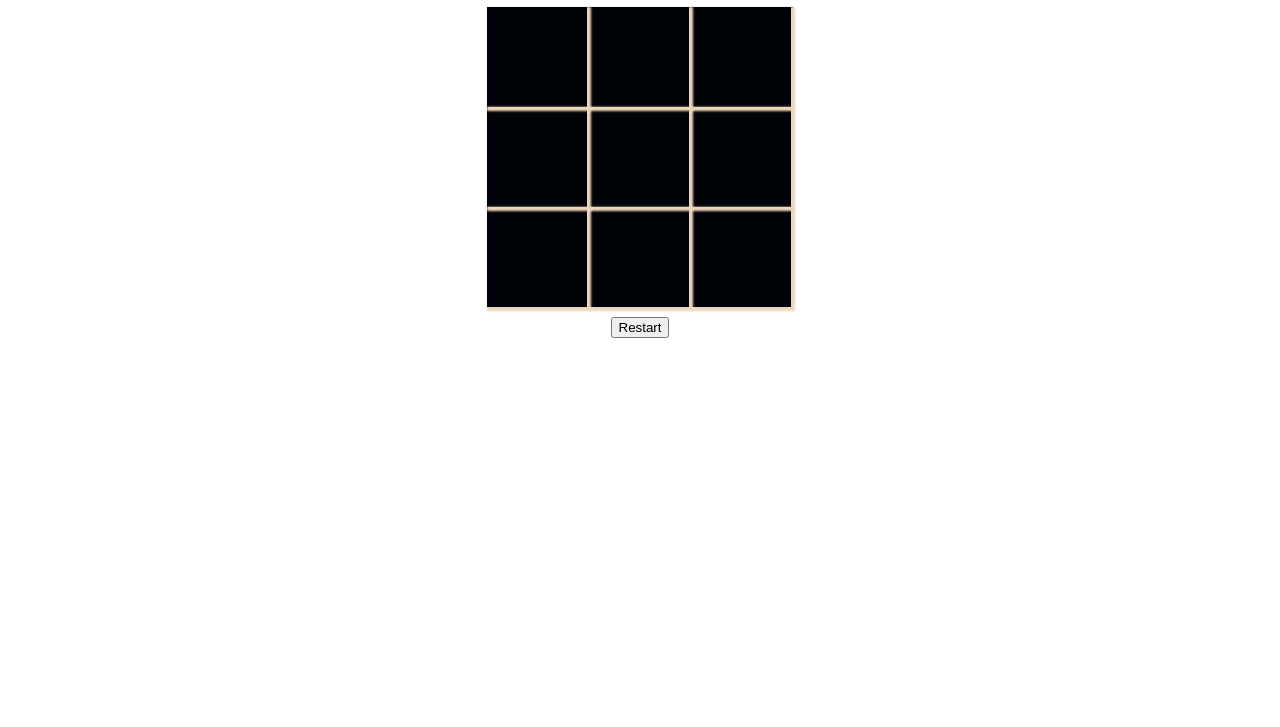
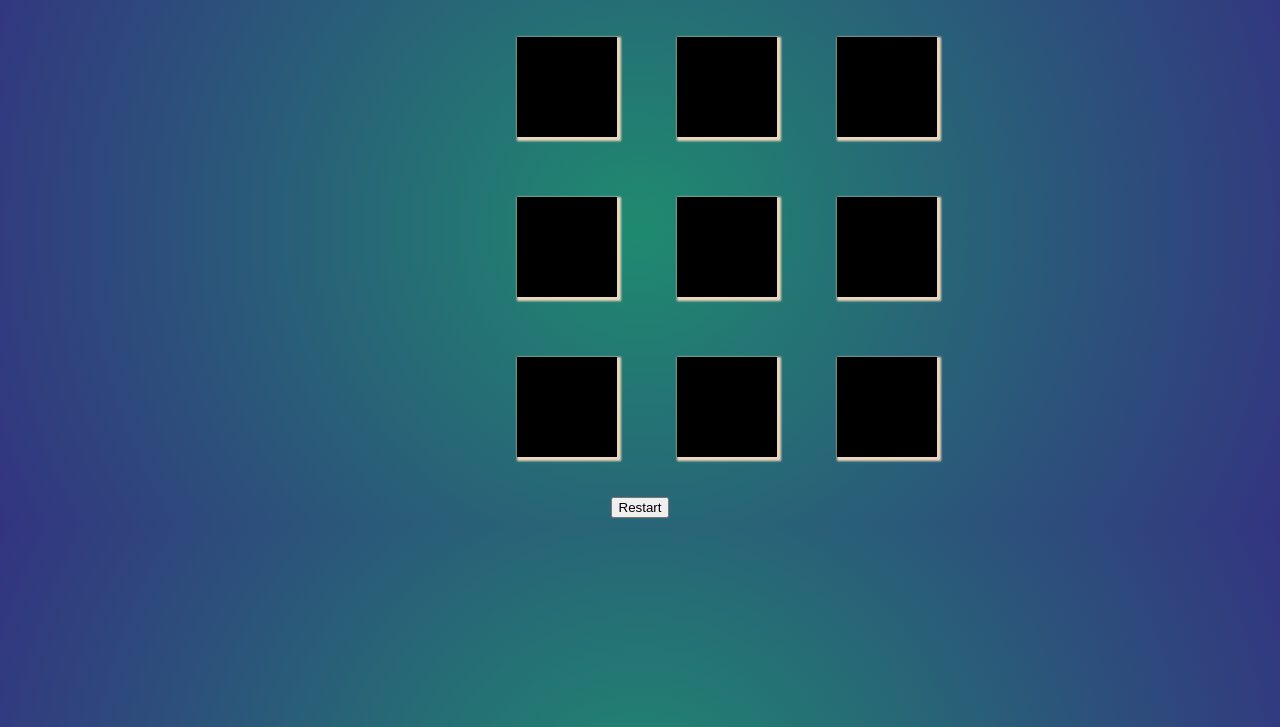
Before and after one commit to LemonRiz/game-project, a plain HTML site: page index.html in a window 1280 px wide. Shown: the part 73-800 px from the top of the page. Drawn offline with Linux system fonts and the light colour scheme.

Commit message:
friday ending

```diff
--- a/index.html
+++ b/index.html
@@ -21,8 +21,8 @@
       <div class="cell" data-value="7"></div>
       <div class="cell" data-value="8"></div>
     </div>
-    <div class="game-over">
-      <span class="game-over__text"></span>
+    <div class="status">
+      <span class="status__text"></span>
       <button class="restart">Restart</button>
     </div>
   </body>
--- a/styles/_base.scss
+++ b/styles/_base.scss
@@ -2,4 +2,13 @@
 
 * {
   font-family: $font-main;
+  text-align: center;
 }
+
+body {
+  background: radial-gradient(
+    circle,
+    rgb(31, 138, 111) 0%,
+    rgb(51, 52, 129) 100%
+  );
+}
--- a/styles/_components.scss
+++ b/styles/_components.scss
@@ -4,7 +4,7 @@ h1 {
   text-align: center;
 }
 
-.game-over {
+.status {
   text-align: center;
 }
 
@@ -13,7 +13,6 @@ h1 {
   grid-template-columns: repeat(3, auto);
   width: 306px;
   margin: 10px auto;
-  background-color: #000308;
 }
 .cell {
   width: 100px;
@@ -21,4 +20,6 @@ h1 {
   box-shadow: 2px 2px 2px 2px #ecd7ba;
   line-height: 100px;
   font-size: 60px;
+  margin: 30px;
+  background-color: black;
 }
```
Also changed, not shown: styles/main.css, 2 other files.
